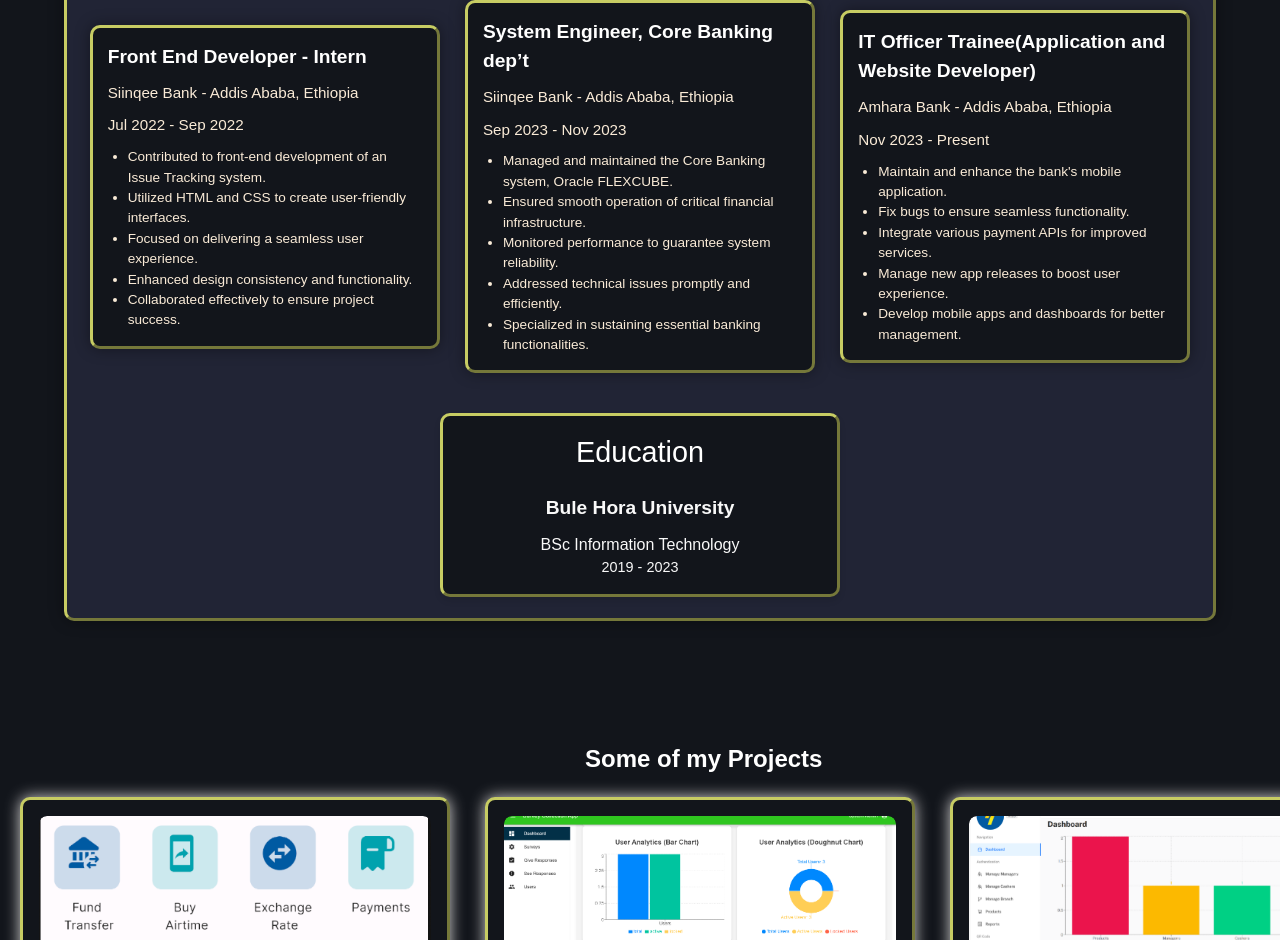
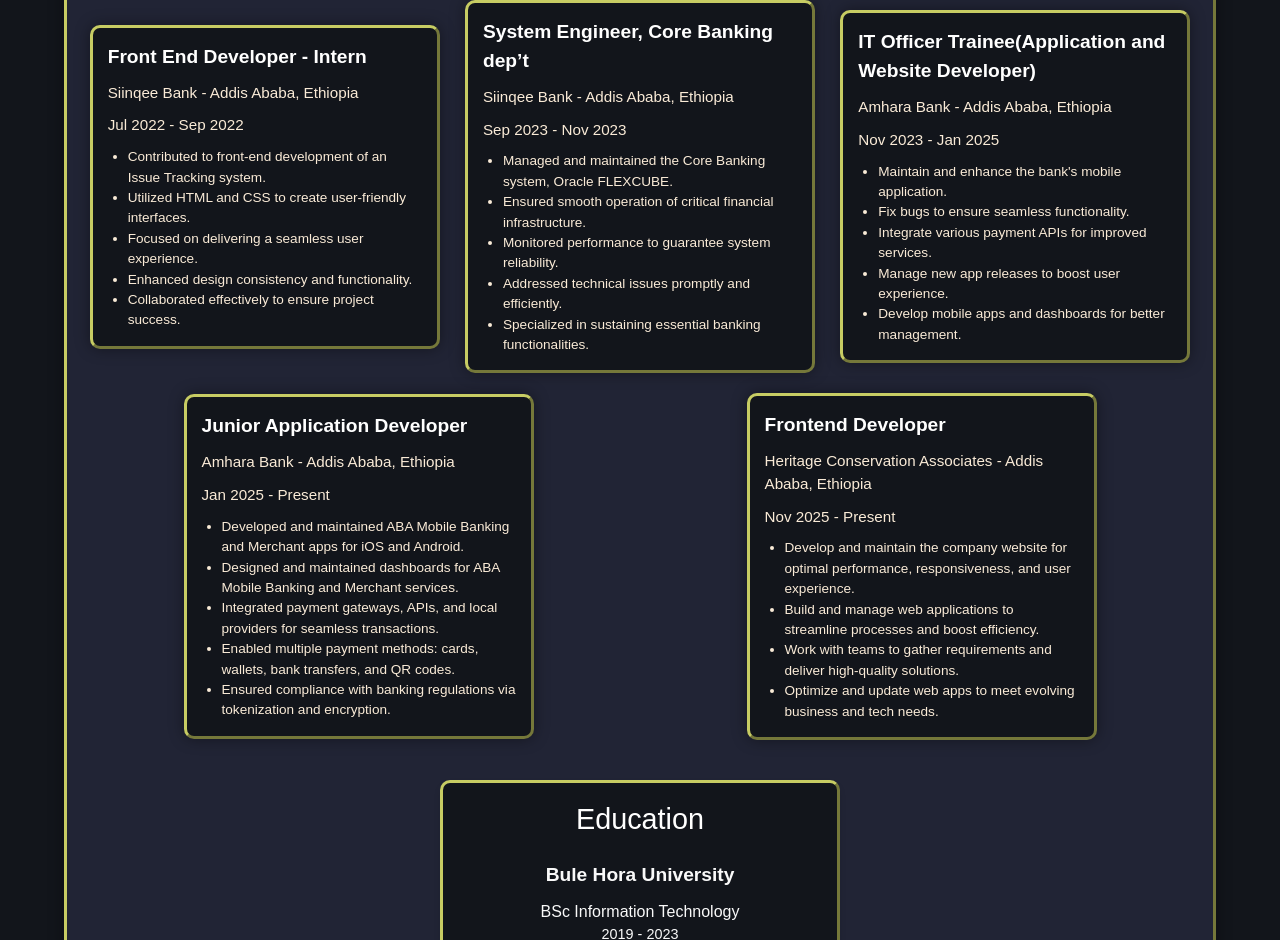
Before and after one commit to tekamek123/My-portfolio, a Next.js app: page / in a window 1280 px wide. Shown: the part 1220-2160 px from the top of the page. Built offline with nearby package versions, Linux system fonts and the light colour scheme.

Commit message:
new work experiances

```diff
--- a/src/app/pages/WorkSection.tsx
+++ b/src/app/pages/WorkSection.tsx
@@ -34,13 +34,39 @@
     title: "IT Officer Trainee(Application and Website Developer)",
     company: "Amhara Bank",
     location: "Addis Ababa, Ethiopia",
-    duration: "Nov 2023 - Present",
+    duration: "Nov 2023 - Jan 2025",
     description: [
       "Maintain and enhance the bank's mobile application.",
       "Fix bugs to ensure seamless functionality.",
       "Integrate various payment APIs for improved services.",
       "Manage new app releases to boost user experience.",
       "Develop mobile apps and dashboards for better management.",
+    ],
+  },
+  {
+    title: "Junior Application Developer",
+    company: "Amhara Bank",
+    location: "Addis Ababa, Ethiopia",
+    duration: "Jan 2025 - Present",
+    description: [
+      "Developed and maintained ABA Mobile Banking and Merchant apps for iOS and Android.",
+      "Designed and maintained dashboards for ABA Mobile Banking and Merchant services.",
+      "Integrated payment gateways, APIs, and local providers for seamless transactions.",
+      "Enabled multiple payment methods: cards, wallets, bank transfers, and QR codes.",
+      "Ensured compliance with banking regulations via tokenization and encryption.",
+    ],
+  },
+  {
+    title: "Frontend Developer",
+    company: "Heritage Conservation Associates",
+    location: "Addis Ababa, Ethiopia",
+    duration: "Nov 2025 - Present",
+    description: [
+      "Develop and maintain the company website for optimal performance, responsiveness, and user experience.",
+      "Build and manage web applications to streamline processes and boost efficiency.",
+      "Work with teams to gather requirements and deliver high-quality solutions.",
+      "Optimize and update web apps to meet evolving business and tech needs.",
+      ,
     ],
   },
 ];
--- a/src/app/styles/WorkSection.module.css
+++ b/src/app/styles/WorkSection.module.css
@@ -4,7 +4,7 @@
   background-color: #f9f9f9;
   border-radius: 10px;
   width: 1200px;
-  height: 707px;
+  height: auto;
   max-width: 90%;
   margin-right: auto;
   margin-left: auto;
```
